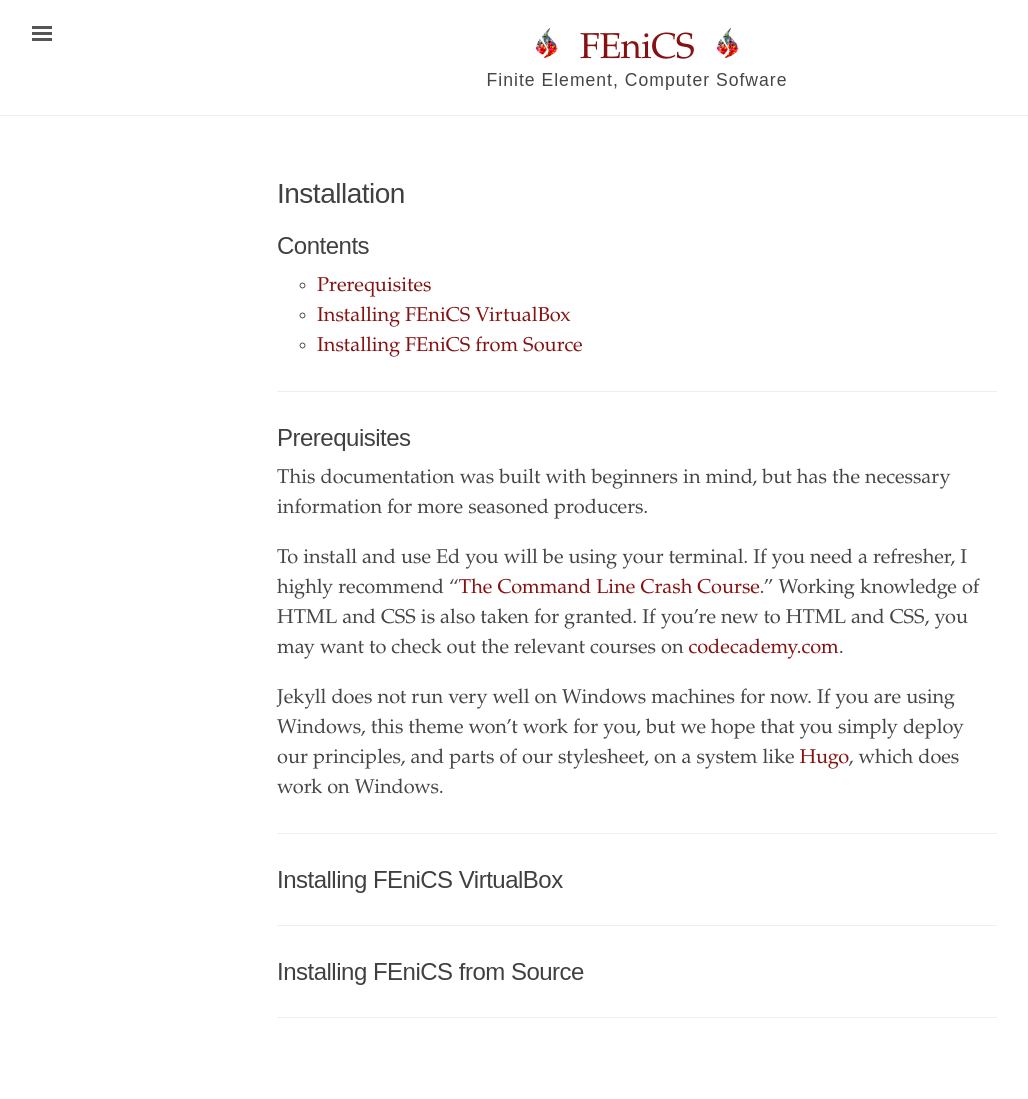
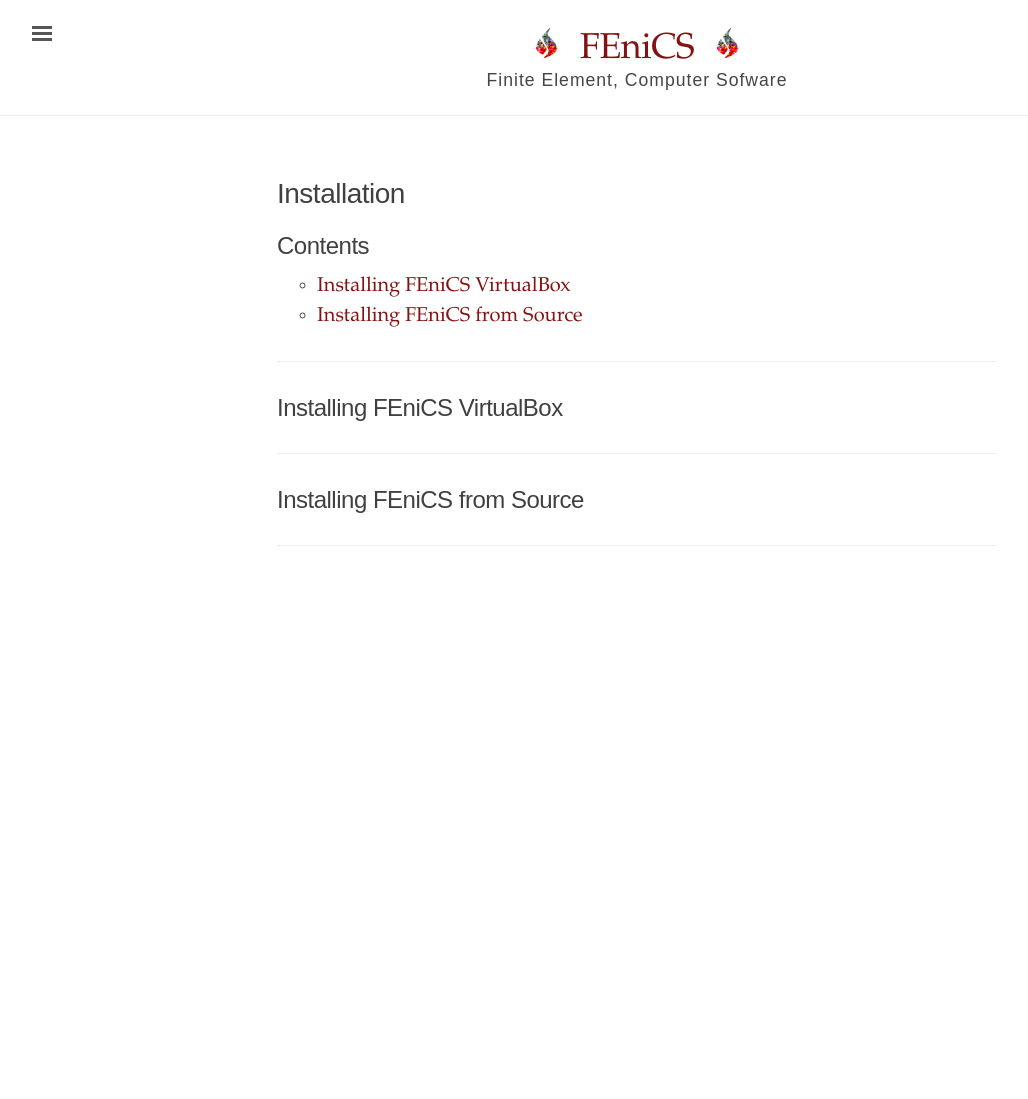
Before and after one commit to vanessanehruji/fenics_workshop, a Jekyll site: the page built from installation.md, in a window 1280 px wide. Shown: the whole page, without its empty margins (3-1031 px from the left). Built offline with Jekyll 4.4.1, drawn with Linux system fonts in a browser that asks for light colours; after the commit the page ends 900 px from its top, so only the background shows below that.

Commit message:
Updated Installation page

```diff
--- a/installation.md
+++ b/installation.md
@@ -12,16 +12,6 @@
 
 ---
 
-## Prerequisites
-
-This documentation was built with beginners in mind, but has the necessary information for more seasoned producers.
-
-To install and use Ed you will be using your terminal. If you need a refresher, I highly recommend "[The Command Line Crash Course](http://cli.learncodethehardway.org/book/)." Working knowledge of HTML and CSS is also taken for granted. If you're new to HTML and CSS, you may want to check out the relevant courses on [codecademy.com](https://www.codecademy.com/learn/web).
-
-Jekyll does not run very well on Windows machines for now. If you are using Windows, this theme won't work for you, but we hope that you simply deploy our principles, and parts of our stylesheet, on a system like [Hugo](https://gohugo.io/), which does work on Windows.
-
----
-
 ## Installing FEniCS VirtualBox
 
 ---
```
